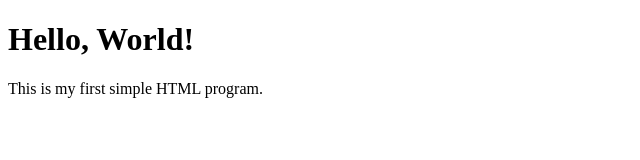
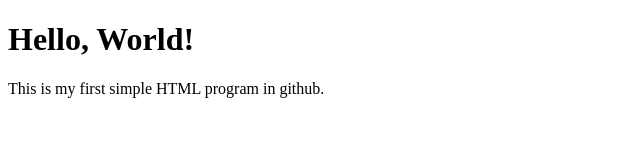
Before and after one commit to 2023ITBSRIJAMANI/index.html, a plain HTML site: page index.html in a window 1280 px wide. Shown: the full height of the page, 0-640 px from the left. Drawn offline with Linux system fonts and the light colour scheme.

Commit message:
update HTML file

```diff
--- a/index.html
+++ b/index.html
@@ -6,6 +6,6 @@
 		  </head>
 <body>
 	<h1>Hello, World!</h1>
-    <p>This is my first simple HTML program.</p>
+    <p>This is my first simple HTML program in github.</p>
 </body>
 </html>
```
